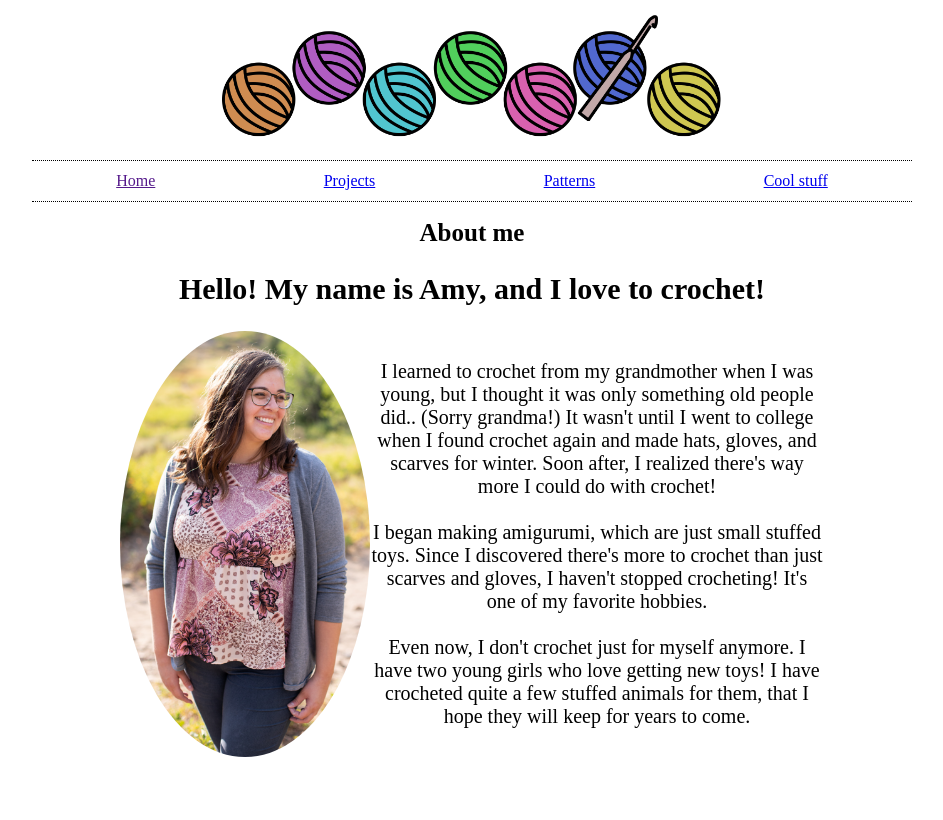
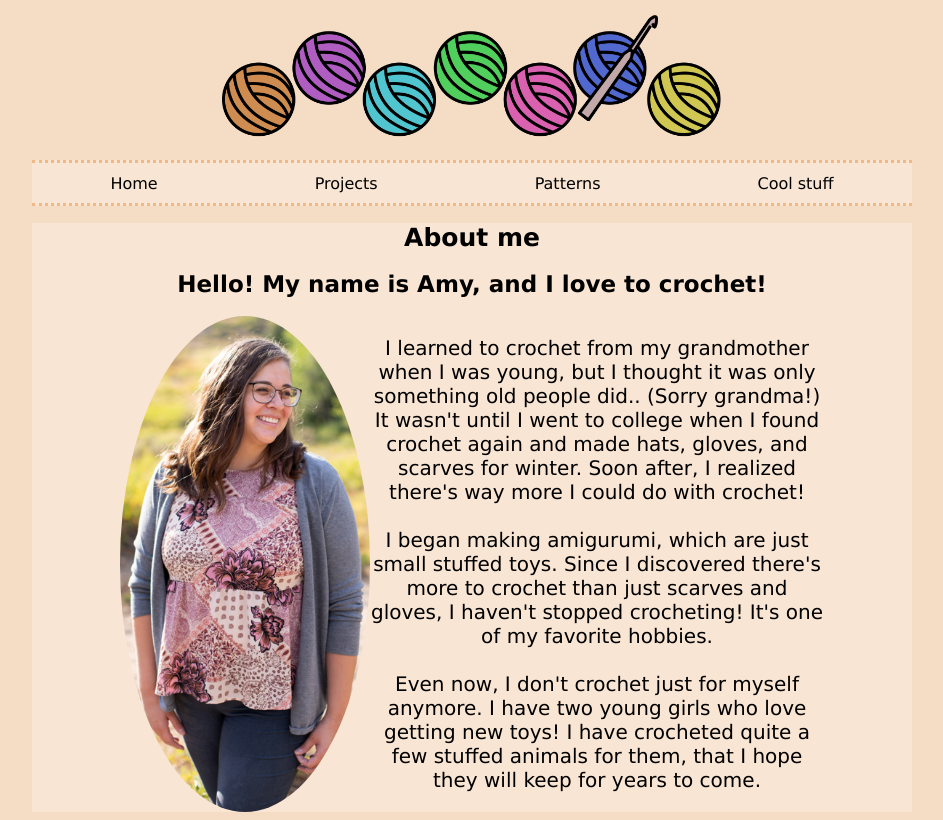
Before and after one commit to sifrult/crochet-site, a plain HTML site: page index.html in a window 1280 px wide. Shown: the whole page, without its empty margins (168-1111 px from the left). Drawn offline with Linux system fonts and the light colour scheme.

Commit message:
Finished project

```diff
--- a/index.css
+++ b/index.css
@@ -1,6 +1,8 @@
 body {
     padding-left: 15%;
     padding-right: 15%;
+    background-color: rgb(245, 220, 196);
+    font-family: lucida sans;
 }
 
 ul {
@@ -10,6 +12,8 @@ ul {
 h1 {
     font-size: 25px;
 }
+
+h2 {font-size: 23px;}
 .header {
     display: flex;
     align-items: center;
@@ -22,13 +26,19 @@ h1 {
     align-items: center;
     height: 40px;
     margin-top: 20px;
-    border-top: 1px dotted black;
-    border-bottom: 1px dotted black;
+    border-top: 3px dotted rgb(241, 184, 131);
+    border-bottom: 3px dotted rgb(241, 184, 131);
+    background-color: rgb(255, 255, 255, .25);
 }
 
+a {
+    text-decoration: none;
+    color: black;
+}
 .content {
     text-align: center;
     font-size: 20px;
+    background-color: rgb(255, 255, 255, .25);
 }
 
 /* Format About ME page */
@@ -139,6 +149,7 @@ h1 {
     width: 160px;
     height: 130px;
     object-fit: cover;
+    border-radius: 50%;
 }
 
 /* Format Cool Stuff page */
```
